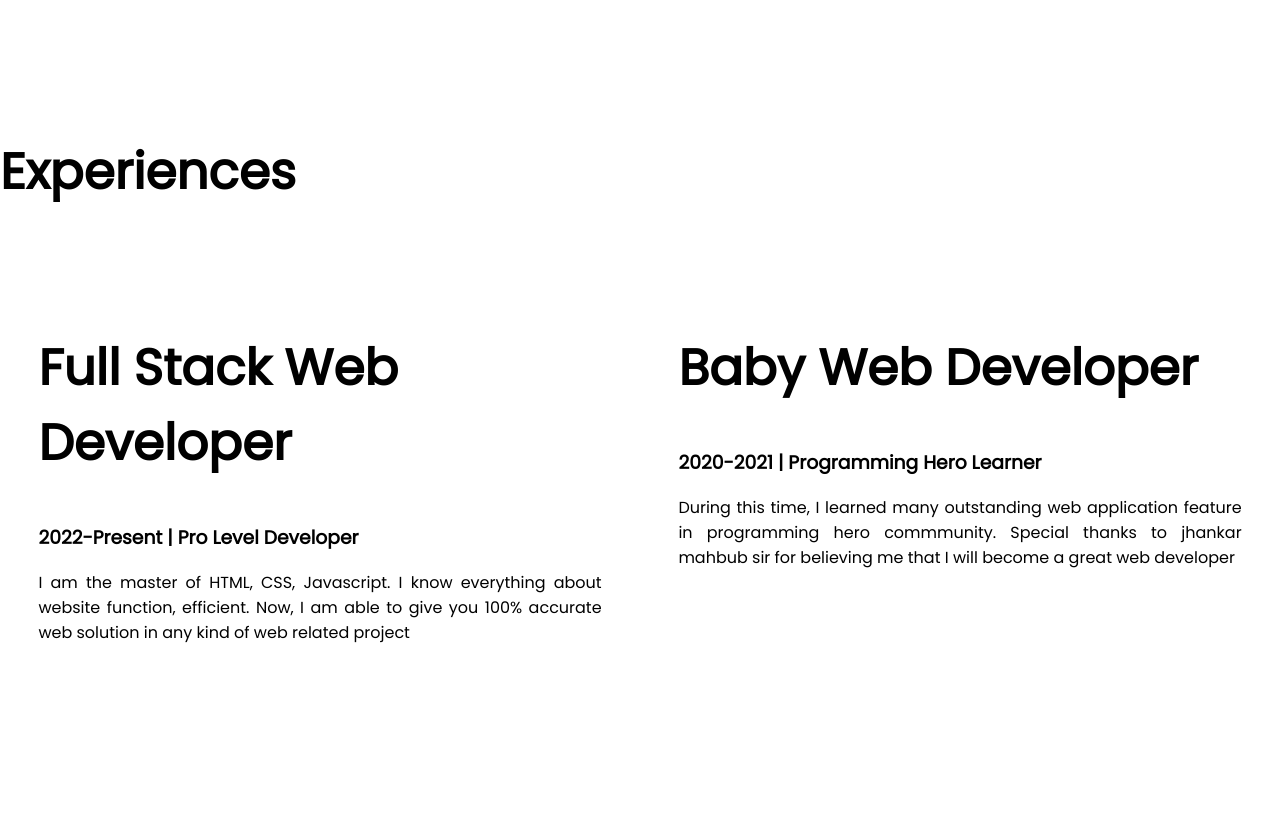
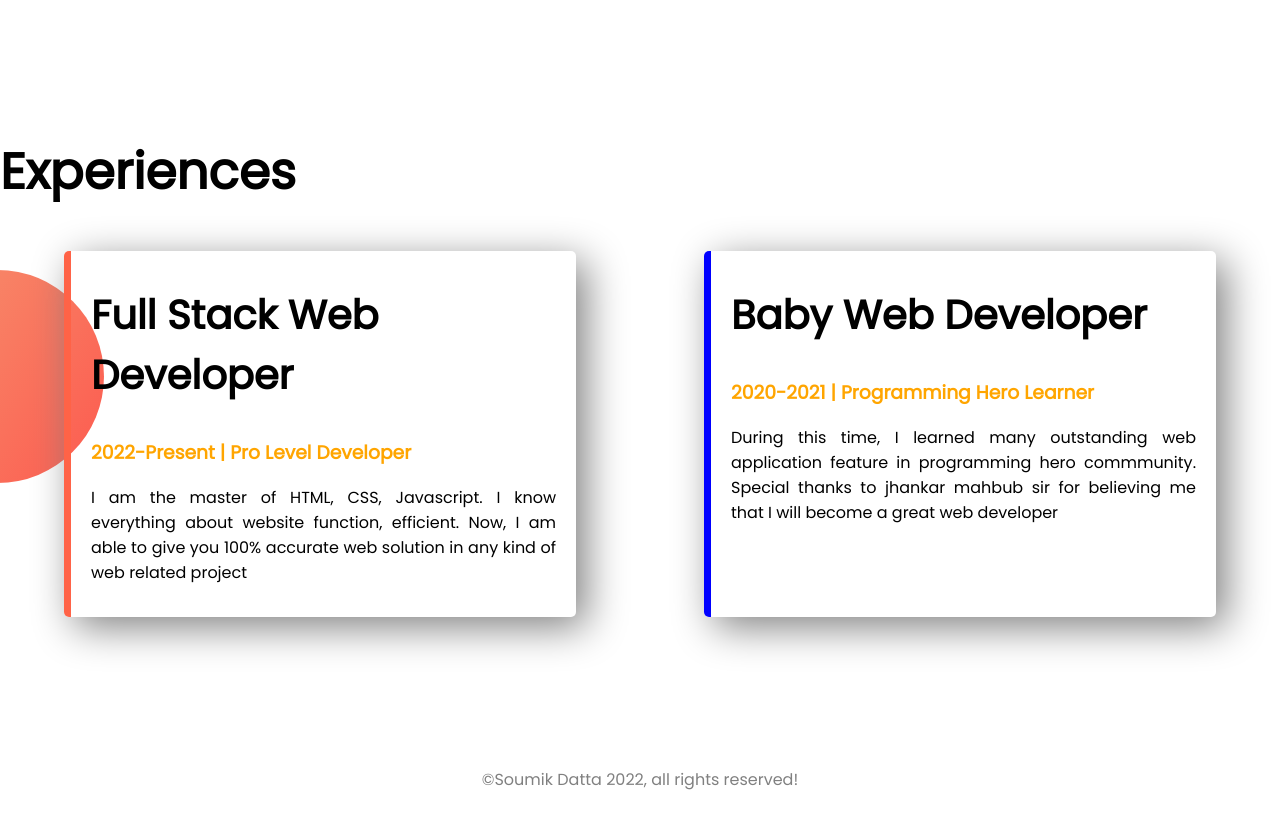
Before and after one commit to Soumik77/developer-portfolio, a plain HTML site: page index.html in a window 1280 px wide. Shown: the part 1280-2109 px from the top of the page. After the commit the page ends 2072 px from the top, so only its background shows below. Drawn offline with Linux system fonts and the light colour scheme.

Commit message:
final commit

```diff
--- a/index.html
+++ b/index.html
@@ -47,22 +47,25 @@
         <div></div>
 
     </section>
-    <section class="Ex-area">
+    <section class="ex-area">
         <h1>Experiences</h1>
         <div class="flexible-container">
-            <div class="half-width">
-                <h1>Full Stack Web Developer</h1>
-                <h3>2022-Present | Pro Level Developer</h3>
+            <div class="box1">
+                <h2>Full Stack Web Developer</h2>
+                <h3 class="hi">2022-Present | Pro Level Developer</h3>
                 <p>I am the master of HTML, CSS, Javascript. I know everything about website function, efficient. Now, I am able to give you 100% accurate web solution in any kind of web related project</p>
 
             </div>
-            <div class="half-width">
-                <h1> Baby Web Developer</h1>
-                <h3>2020-2021 | Programming Hero Learner</h3>
+            <div class="box">
+                <h2> Baby Web Developer</h2>
+                <h3 class="hi">2020-2021 | Programming Hero Learner</h3>
                 <p>During this time, I learned many outstanding web application feature in programming hero commmunity. Special thanks to jhankar mahbub sir for believing me that I will become a great web developer</p>
             </div>
         </div>
     </section>
+    <footer>
+        ©Soumik Datta 2022, all rights reserved!
+    </footer>
 
 </body>
 
--- a/style.css
+++ b/style.css
@@ -56,7 +56,48 @@
                             font-weight: 700px;
                         }
 
+                        .ex-area {
+                            background-image: url(images/exp-bg.png);
+                            background-repeat: no-repeat;
+                            background-position: left;
+                        }
+
                         p {
                             text-align: justify;
                             margin-bottom: 2rem;
                         }
+
+                        .hi {
+                            color: orange;
+                        }
+
+                        .box1 {
+                            box-shadow: 10px 10px 40px gray;
+                            width: 40%;
+                            margin-left: 5%;
+                            margin-right: 5%;
+                            padding-left: 20px;
+                            padding-right: 20px;
+                            border-radius: 5px;
+                            border-left: 7px solid tomato;
+                        }
+
+                        .box {
+                            box-shadow: 10px 10px 40px gray;
+                            width: 40%;
+                            margin-left: 5%;
+                            margin-right: 5%;
+                            padding-left: 20px;
+                            padding-right: 20px;
+                            border-radius: 5px;
+                            border-left: 7px solid blue;
+                        }
+
+                        h2 {
+                            font-size: 40px;
+                        }
+
+                        footer {
+                            text-align: center;
+                            color: grey;
+                        }
```
